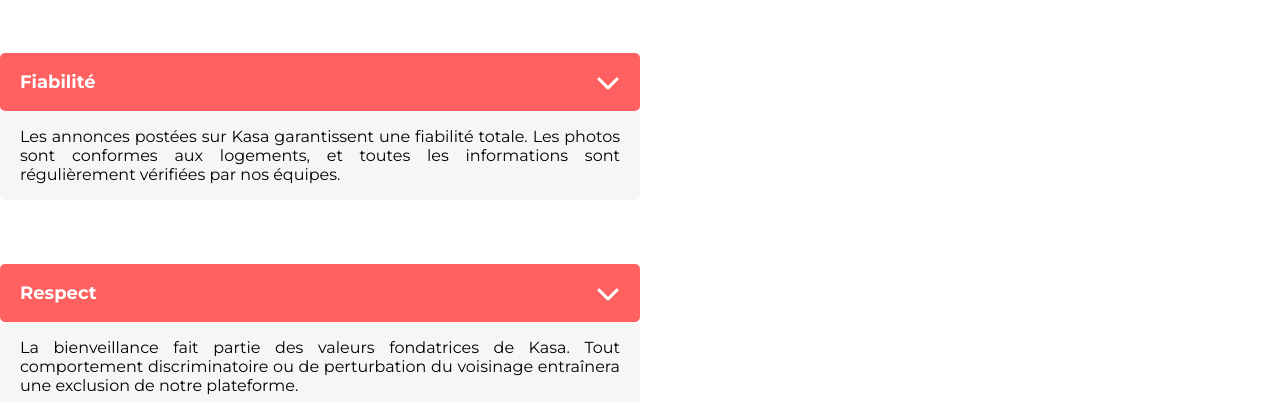
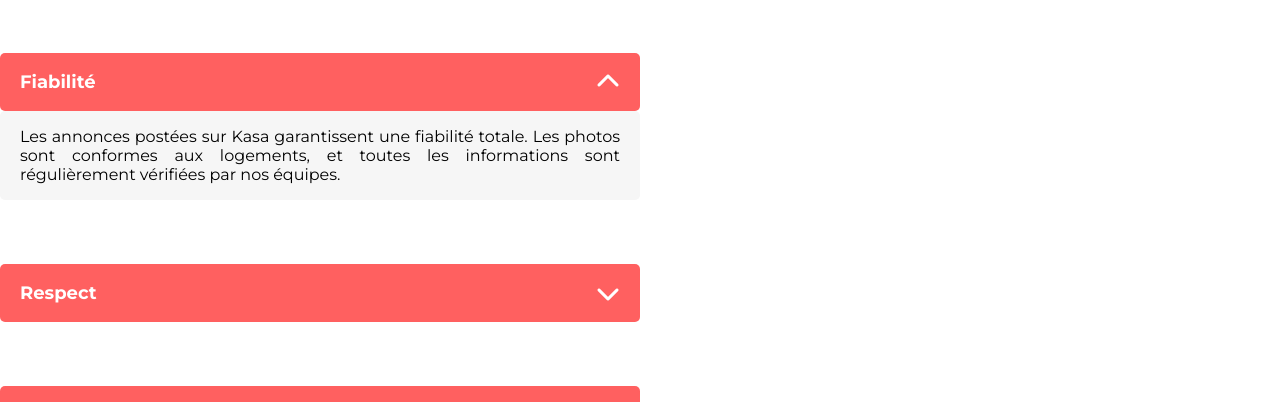
Before and after one commit to mthbrz/react-app, a React (Vite) app: page /about in a window 1280 px wide. Both pictures are taken after a click on the icon 618 px from the left and 480 px from the top of the page. Shown: the part 398-800 px from the top of the page. Built offline with nearby package versions, Linux system fonts and the light colour scheme.

Commit message:
finalisation des pages appartment

```diff
--- a/src/components/descriptionbar.css
+++ b/src/components/descriptionbar.css
@@ -35,10 +35,14 @@
   border-radius: 5px;
   background-color: rgba(246, 246, 246, 1);
   font-size: 16px;
-}
-.description-text {
   padding-inline: 20px;
   text-align: justify;
+}
+.description-content .hidden {
+  display: none;
+}
+.description-content .visible {
+  display: block;
 }
 
 @media screen and (max-width: 768px) {
--- a/src/components/descriptionbar.jsx
+++ b/src/components/descriptionbar.jsx
@@ -1,18 +1,26 @@
-import React from 'react'
+import React, { useState } from 'react'
 import './descriptionbar.css'
 
 function descriptionbar(props) {
+  const [isOpen, setIsOpen] = React.useState(false);
+  const toggleDescription = () => {
+    setIsOpen(!isOpen);
+  };
+
+  const contentClass = (isOpen ? "visible" : "hidden"); + "description-text";
+  const chevronClass = (isOpen ? "fa-solid fa-chevron-up" : "fa-solid fa-chevron-down");
+
   return (
     <div className='equipmentbar'>
       <div className='description-bar'>
         <p className='description-title'>{props.title}</p>
-        <i className="fa-solid fa-chevron-down"></i>
+        <i className={chevronClass} onClick={toggleDescription}></i>
        {/* <i className="fa-solid fa-chevron-up"></i> */}
 
       </div>
 
       <div className='description-content'>
-        <p className="description-text">{props.content}</p>
+        {isOpen && <p className={contentClass}>{props.content}</p>}
       </div>
     </div>
   )
```
